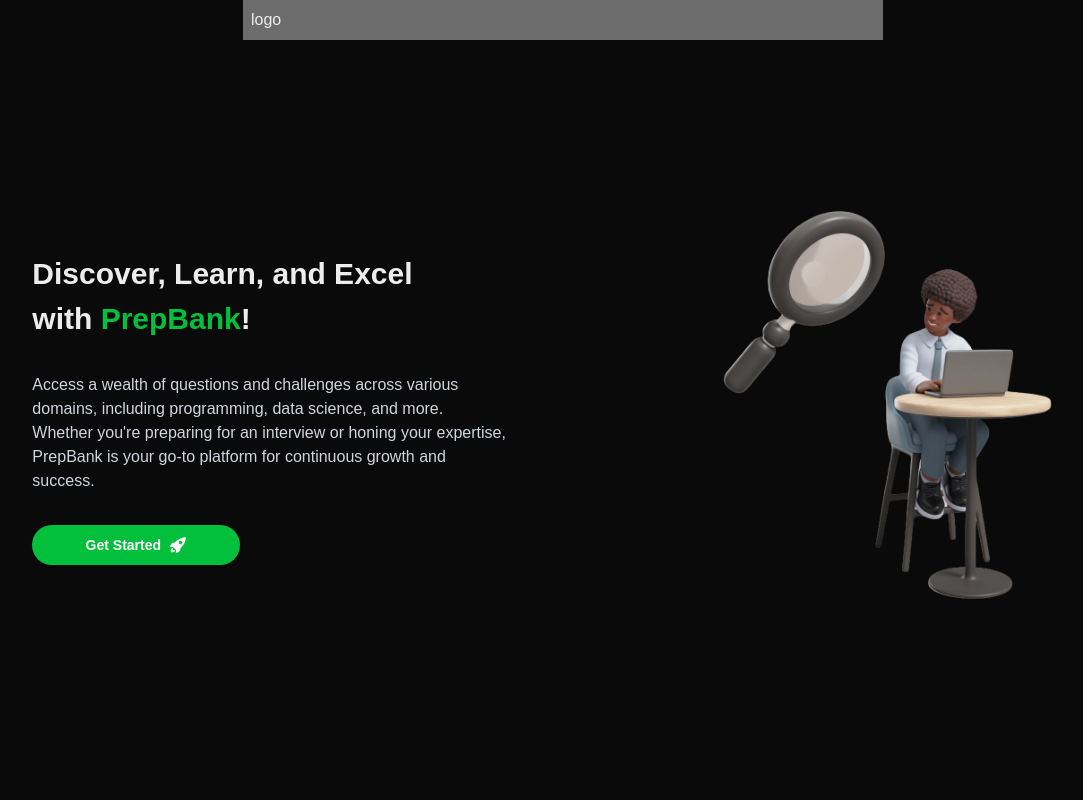
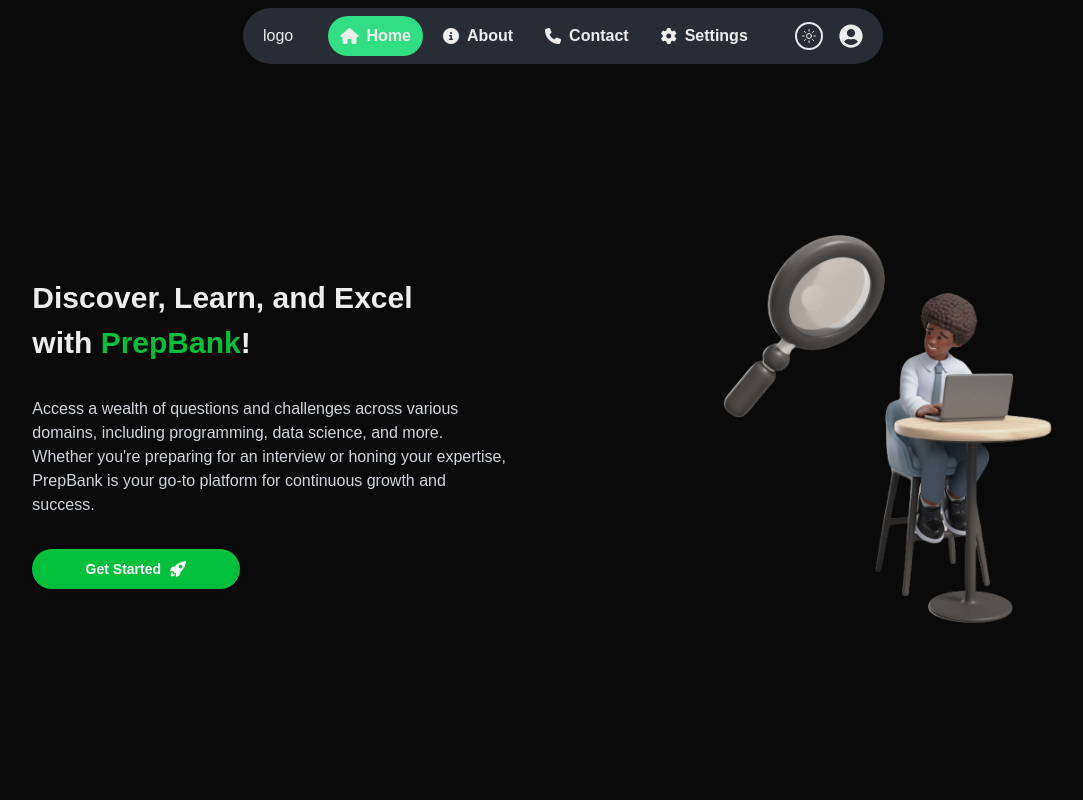
Before and after one commit to muhazAhmed/prepbank, a React (Vite) app: page / in a window 1280 px wide. Shown: the top 800 px of the page, without its empty margins (77-1160 px from the left). Built offline with nearby package versions, Linux system fonts and the light colour scheme.

Commit message:
updated navbar

```diff
--- a/src/components/Navbar.tsx
+++ b/src/components/Navbar.tsx
@@ -1,12 +1,60 @@
+import { navMenuItem } from "@/lib/data";
+import { useState } from "react";
+import { ThemeToggle } from "./ThemeToggle";
+import { FaUserCircle } from "react-icons/fa";
+import CustomTooltip from "./CustomTooltip";
+import { useTheme } from "@/lib/ThemeContext";
+import { useNavigate } from "react-router-dom";
+
 const Navbar = () => {
+  const { theme } = useTheme();
+  const navigate = useNavigate();
+  const [selectedMenu, setSelectedMenu] = useState<number>(0);
+  const handleMenuChange = (item: any) => {
+    setSelectedMenu(item?.id);
+    navigate(item?.url);
+  };
+
   return (
-    <div className='w-full flex items-center justify-center'>
-        <div className="bg-white/40 w-[50%] p-2 flex items-center justify-between">
+    <div className="hidden md:flex w-full items-center justify-center z-[999] sticky top-0">
+      <div
+        className={`${
+          theme === "light" ? "bg-slate-200" : "bg-[#282C35]"
+        } w-[50%] p-2 flex items-center justify-between rounded-full mt-2 px-5`}
+      >
         <h1>logo</h1>
-        <div className="flex items-center gap-3"></div>
+        <div className="flex items-center gap-2">
+          {navMenuItem?.map((item: any, index: number) => (
+            <div
+              className={`flex items-center gap-2 justify-center cursor-pointer p-2 px-3 ${
+                selectedMenu === index ? "bg-csgreen rounded-full" : ""
+              } ${selectedMenu === index && theme === "light" && "text-white"}`}
+              onClick={() => handleMenuChange(item)}
+              key={item?.id}
+            >
+              <i className={item?.icon}></i>
+              <p className="font-semibold">{item?.label}</p>
+            </div>
+          ))}
         </div>
+        <div className="flex items-center gap-4">
+          <CustomTooltip title="Change theme">
+            <span>
+              <ThemeToggle className="cursor-pointer hover:text-csgreen" />
+            </span>
+          </CustomTooltip>
+          <CustomTooltip title="Profile" position="bottom">
+            <span>
+              <FaUserCircle
+                className="text-2xl cursor-pointer hover:text-csgreen"
+                onClick={() => navigate("/user/profile")}
+              />
+            </span>
+          </CustomTooltip>
+        </div>
+      </div>
     </div>
-  )
-}
+  );
+};
 
-export default Navbar
+export default Navbar;
--- /dev/null
+++ b/src/lib/data.ts
@@ -0,0 +1,8 @@
+import { MenuItem } from "./prop";
+
+export const navMenuItem: MenuItem[] = [
+    { id: 0, label: "Home", icon: "fa-solid fa-house", url: "/" },
+    { id: 1, label: "About", icon: "fa-solid fa-info-circle", url: "/about" },
+    { id: 2, label: "Contact", icon: "fa-solid fa-phone", url: "/contact" },
+    { id: 3, label: "Settings", icon: "fa-solid fa-gear", url: "/settings" },
+];
--- a/src/lib/prop.ts
+++ b/src/lib/prop.ts
@@ -6,9 +6,16 @@ export type CustomTooltipProp = {
     className?: string;
     title: string;
     children: any
-    position?: string;
+    position?: "top" | "bottom" | "left" | "right";
     offset?: number;
     delay?: number;
     transition?: string;
     style?: React.CSSProperties;
 }
+
+export type MenuItem = {
+    id: number;
+    label: string;
+    icon: string;
+    url: string;
+};
```
